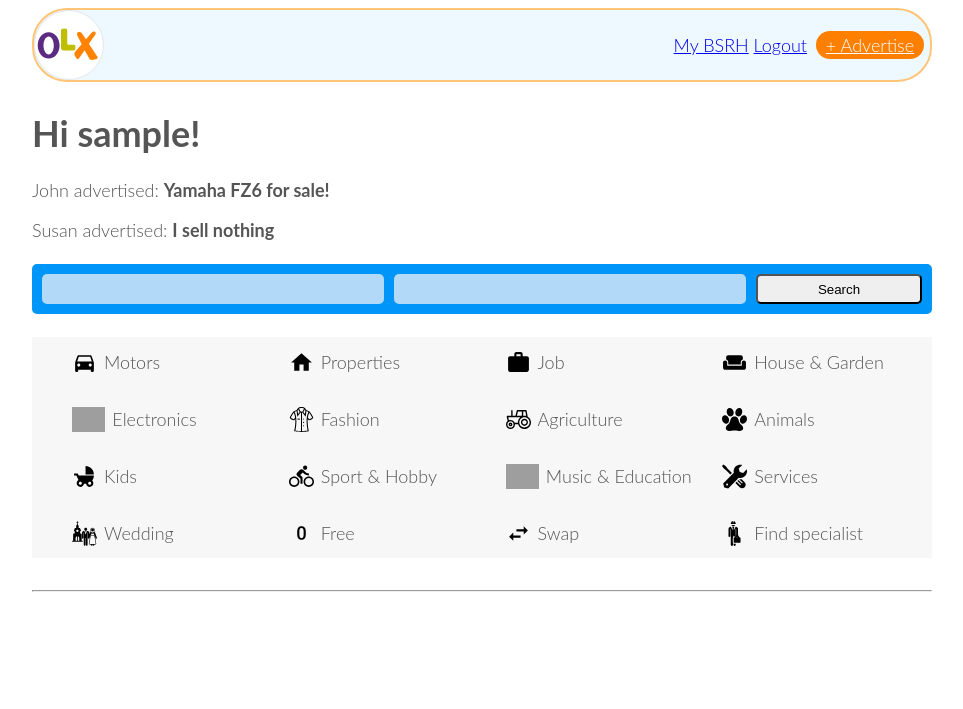
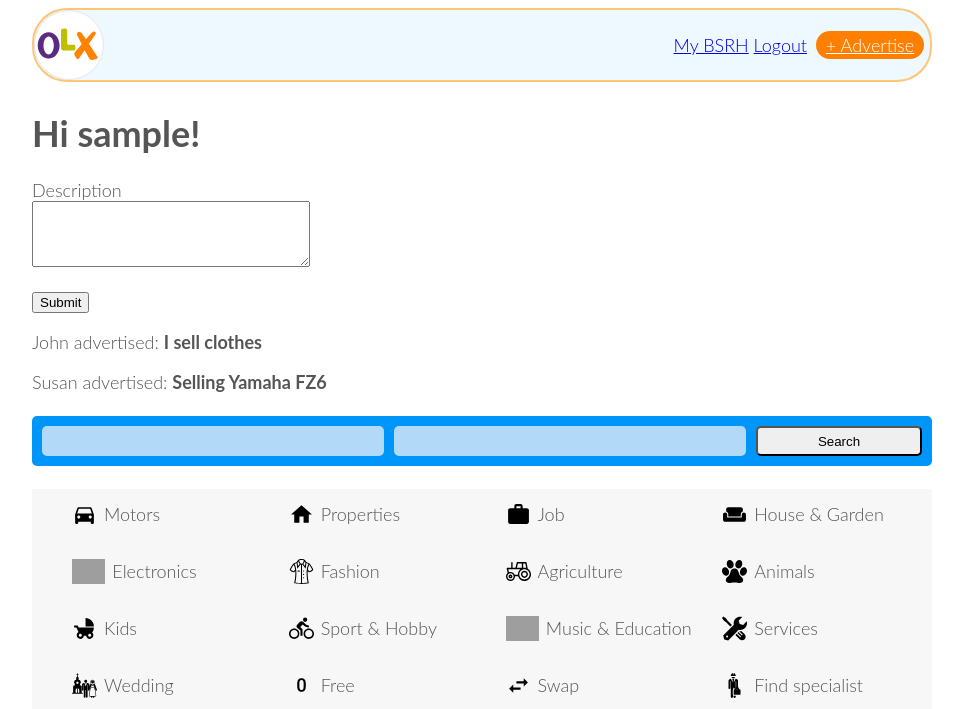
Before and after one commit to mrmufo/web-app-marketplace, a Flask app: page / in a window 1280 px wide. Shown: the top 709 px of the page, without its empty margins (158-1121 px from the left). Run offline with Flask 2, Linux system fonts and the light colour scheme; the visitor is signed in with stand-in values (Sample User, id 1); data comes from the database, SQL or seed files in the repository; both versions use the stored data as it was after the commit; grey boxes are pictures that could not be loaded.

Commit message:
Added ad form and updated index template

```diff
--- a/app/forms.py
+++ b/app/forms.py
@@ -30,6 +30,12 @@ class RegistrationForm(FlaskForm):
             raise ValidationError('Email address already exists. Please choose a different one.')
 
 
+class AdForm(FlaskForm):
+    ad = TextAreaField('Description', validators=[
+        DataRequired(), Length(min=1, max=140)])
+    submit = SubmitField('Submit')
+
+
 class EditProfileForm(FlaskForm):
     username = StringField('Username', validators=[DataRequired()])
     about_me = TextAreaField('About me', validators=[Length(min=0, max=140)])
--- a/app/routes.py
+++ b/app/routes.py
@@ -12,26 +12,34 @@ from flask_login import (
     login_required
 )
 from app import app, db
-from app.forms import EditProfileForm, LoginForm, RegistrationForm
-from app.models import User
+from app.forms import EditProfileForm, LoginForm, AdForm, RegistrationForm
+from app.models import User, Ad
 from datetime import datetime
 from werkzeug.urls import url_parse
 
 
-@app.route('/')
-@app.route('/index')
+@app.route('/', methods=['GET', 'POST'])
+@app.route('/index', methods=['GET', 'POST'])
+@login_required
 def index():
+    form = AdForm()
+    if form.validate_on_submit():
+        ad = Ad(content=form.ad.data, author=current_user)
+        db.session.add(ad)
+        db.session.commit()
+        flash('New ad posted!')
+        return redirect(url_for('index'))
     ads = [
         {
             'author': {'username': 'John'},
-            'content': 'Yamaha FZ6 for sale!'
+            'content': 'I sell clothes'
         },
         {
             'author': {'username': 'Susan'},
-            'content': 'I sell nothing'
+            'content': 'Selling Yamaha FZ6'
         }
     ]
-    return render_template('index.html', title='Home Page', ads=ads)
+    return render_template('index.html', title='Home Page', form=form, ads=ads)
 
 
 @app.route('/new_ad')
--- a/app/templates/index.html
+++ b/app/templates/index.html
@@ -4,6 +4,17 @@
     {% block content2 %}
         <div class="greetings">
             <h1>Hi {{ current_user.username }}!</h1>
+            <form action="" method="post">
+                {{ form.hidden_tag() }}
+                <p>
+                    {{ form.ad.label }}<br>
+                    {{ form.ad(cols=32, rows=4) }}<br>
+                    {% for error in form.ad.errors %}
+                    <span style="color: red;">[{{ error }}]</span>
+                    {% endfor %}
+                </p>
+                <p>{{ form.submit() }}</p>
+            </form>
             {% for ad in ads %}
             <p>{{ad.author.username }} advertised: <b>{{ ad.content }}</b></p>
             {% endfor %}
```
Also changed, not shown: bsrh.db.
